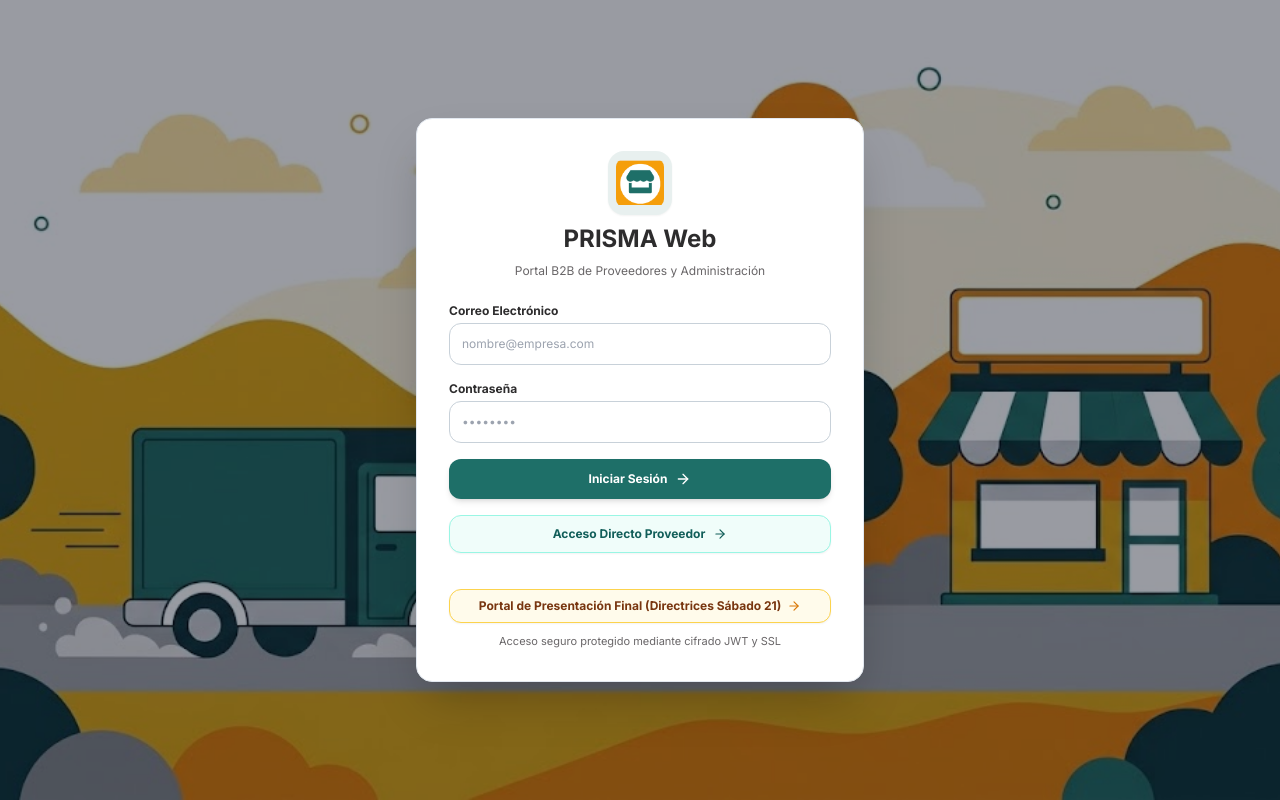
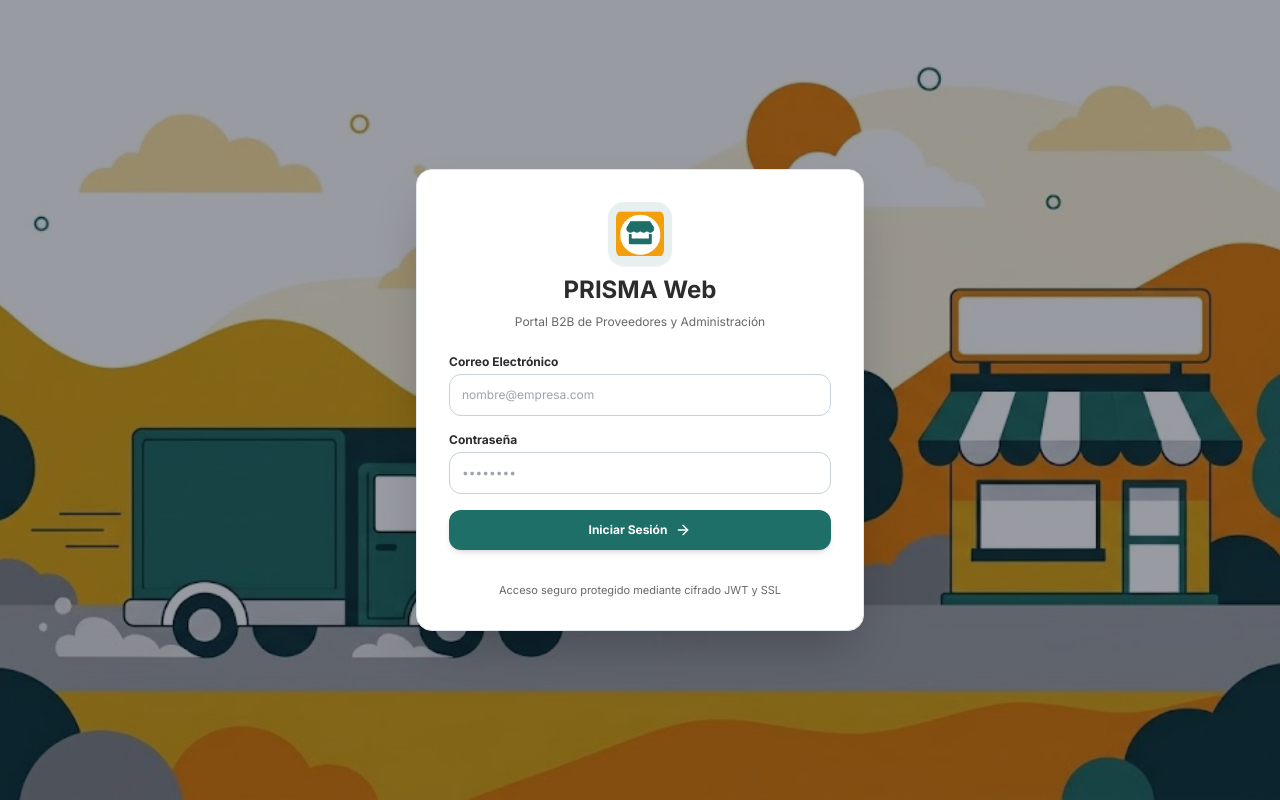
Before and after one commit to ECIPrisma/Prisma-Frontend-Web, a React (Vite) app: page /login in a window 1280 px wide. Built offline with nearby package versions, Linux system fonts and the light colour scheme; no server answers.

Commit message:
fix(login): revertir botones temporales de acceso y dejar el login original limpio

```diff
--- a/src/pages/Login.jsx
+++ b/src/pages/Login.jsx
@@ -144,34 +144,10 @@ export const Login = () => {
               </>
             )}
           </button>
-
-          <button
-            type="button"
-            onClick={() => {
-              login({
-                id: 1,
-                email: 'distribuidora@prisma.com',
-                nombreCompleto: 'Distribuidora Central Bogotá',
-                rol: 'ROLE_PROVEEDOR',
-                token: 'demo-jwt-token'
-              });
-            }}
-            className="w-full py-2.5 px-4 rounded-xl border border-teal-200 text-teal-800 bg-teal-50 hover:bg-teal-100 text-xs font-bold transition flex items-center justify-center gap-2 cursor-pointer shadow-sm"
-          >
-            <span>Acceso Directo Proveedor</span>
-            <ArrowRight className="w-3.5 h-3.5" />
-          </button>
         </form>
 
-        <div className="pt-3 text-center text-[11px] text-prisma-text-secondary space-y-2.5">
-          <a
-            href="/pitch/"
-            className="inline-flex items-center gap-1.5 px-3.5 py-2 rounded-xl bg-amber-50 hover:bg-amber-100 text-amber-900 border border-amber-300 font-bold text-xs transition shadow-sm w-full justify-center"
-          >
-            <span>Portal de Presentación Final (Directrices Sábado 21)</span>
-            <ArrowRight className="w-3.5 h-3.5 text-amber-600" />
-          </a>
-          <div>Acceso seguro protegido mediante cifrado JWT y SSL</div>
+        <div className="pt-2 text-center text-[11px] text-prisma-text-secondary">
+          <span>Acceso seguro protegido mediante cifrado JWT y SSL</span>
         </div>
       </div>
     </div>
```
